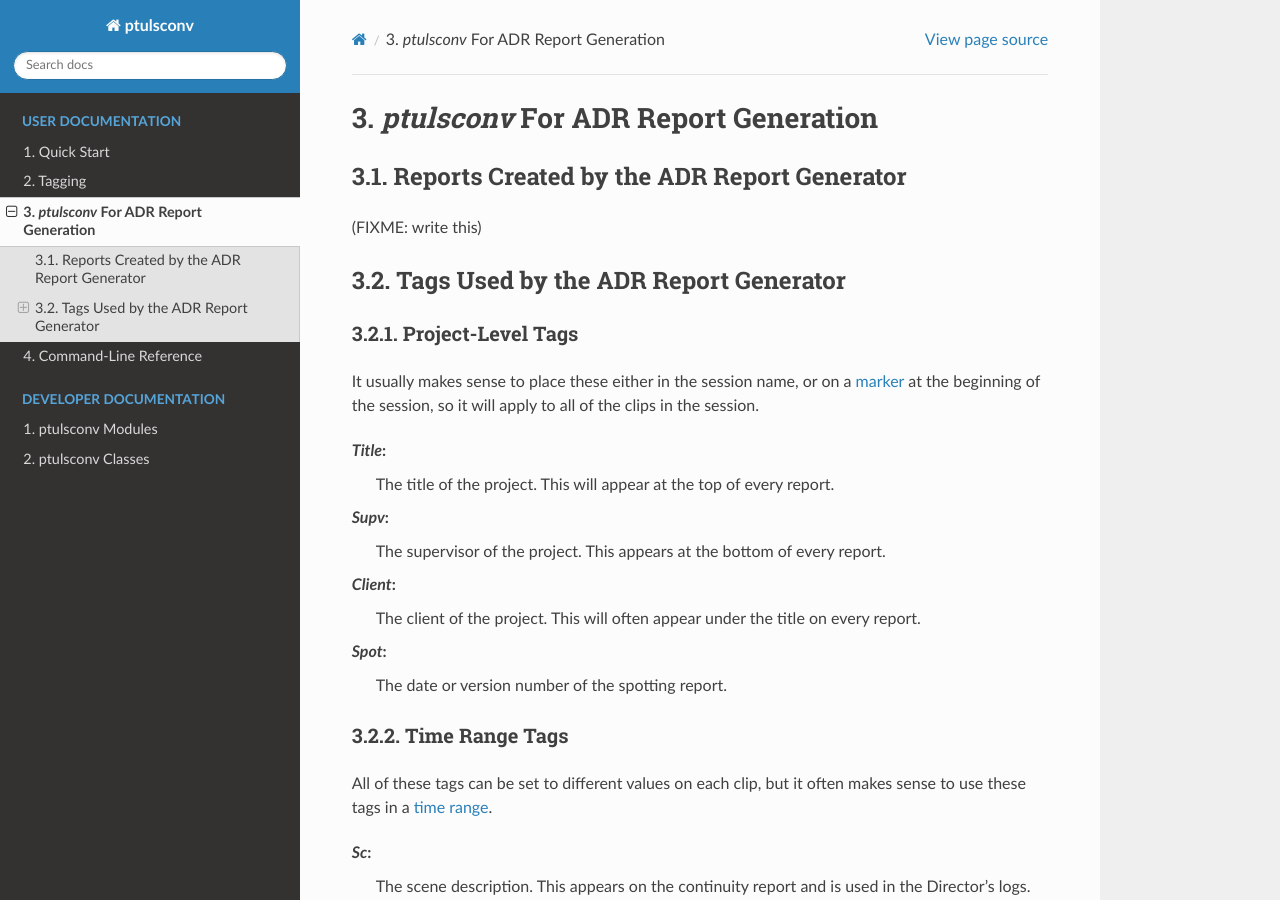
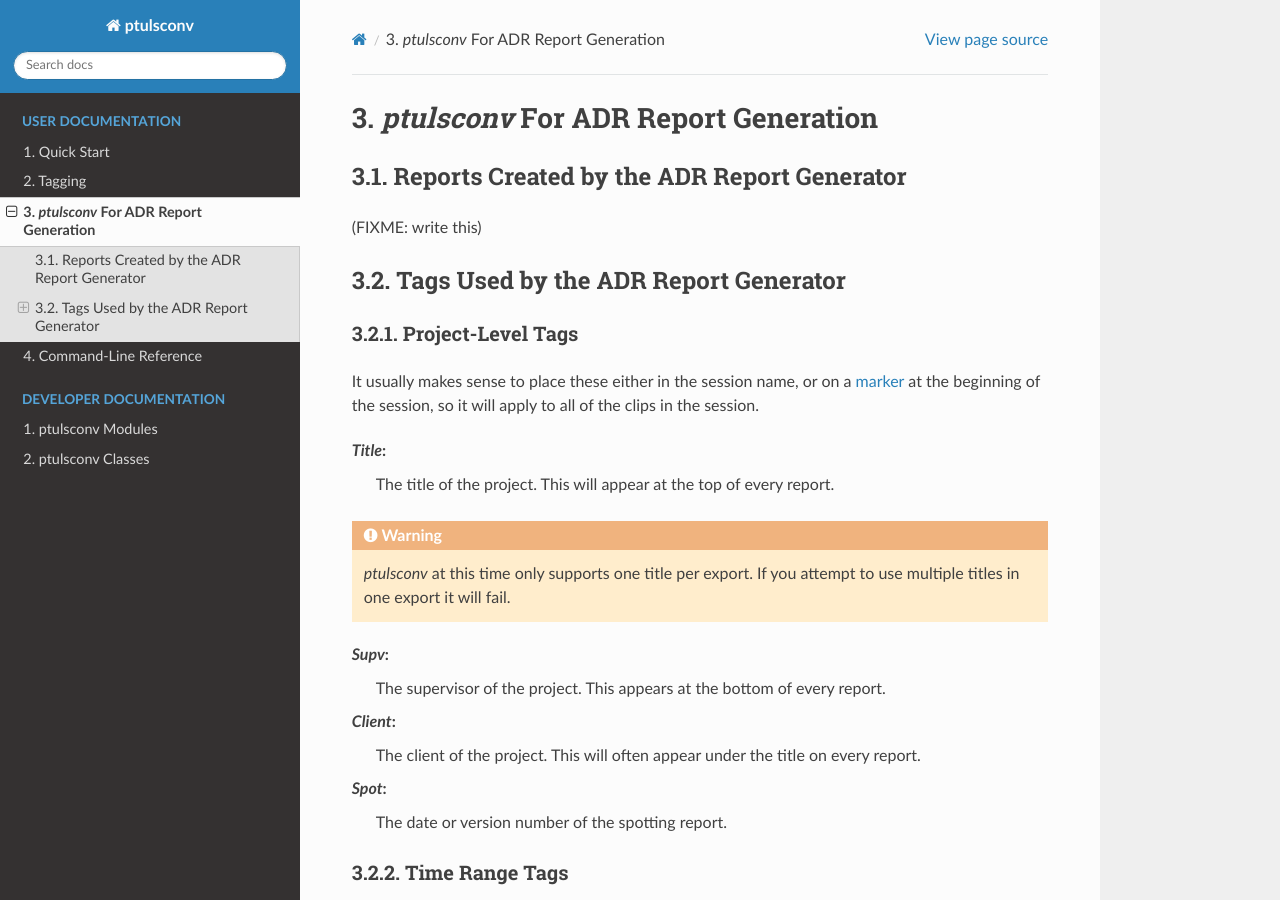
Before and after one commit to iluvcapra/ptulsconv, a Sphinx documentation site: the page built from docs/source/for_adr.rst, in a window 1280 px wide and 900 px high. Built offline with Sphinx 7.4.7 and the Read the Docs theme 2.0.0, drawn with Linux system fonts in a browser that asks for light colours.

Commit message:
Added note

```diff
--- a/docs/source/for_adr.rst
+++ b/docs/source/for_adr.rst
@@ -23,6 +23,10 @@ all of the clips in the session.
 `Title`:
     The title of the project. This will appear at the top
     of every report.
+
+.. warning::
+    `ptulsconv` at this time only supports one title per export. If you attempt to
+    use multiple titles in one export it will fail.
 
 `Supv`:
     The supervisor of the project. This appears at the bottom
```
